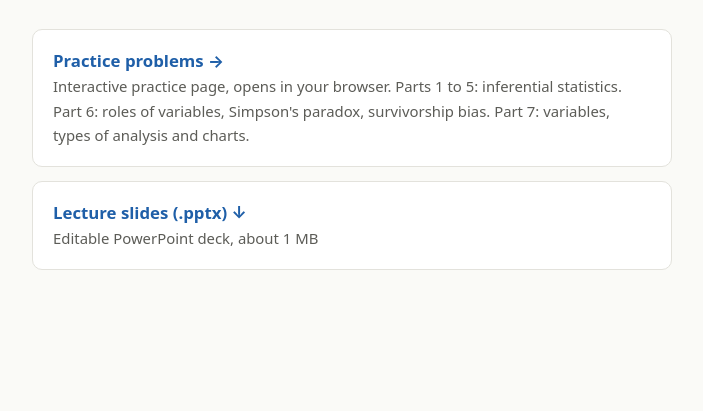
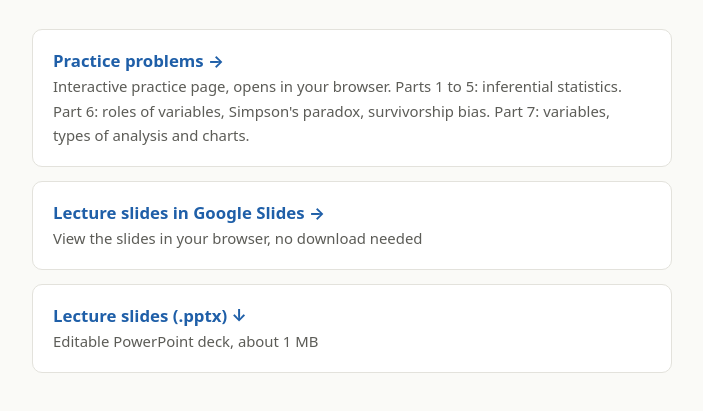
Before and after one commit to AshishK714/mstm-inferential-statistics, a plain HTML site: page index.html in a window 1280 px wide. Shown: the part 123-534 px from the top of the page, without its empty margins (288-991 px from the left). Drawn offline with Linux system fonts and the light colour scheme.

Commit message:
Add Google Slides link to landing page
Co-Authored-By: Claude Opus 5.5 <noreply@anthropic.com>

```diff
--- a/index.html
+++ b/index.html
@@ -13,5 +13,6 @@ a.card:hover{border-color:var(--accent)}a.card b{color:var(--accent);display:blo
 <h1>End-term exam practice</h1>
 <p class="sub">MSTM — End-term materials</p>
 <a class="card" href="practice.html"><b>Practice problems →</b><span>Interactive practice page, opens in your browser. Parts 1 to 5: inferential statistics. Part 6: roles of variables, Simpson's paradox, survivorship bias. Part 7: variables, types of analysis and charts.</span></a>
+<a class="card" href="https://docs.google.com/presentation/d/1Ma_BPg98lFLWSow7ZxPLxo9nq_Vj_iJr/edit?usp=sharing" target="_blank" rel="noopener"><b>Lecture slides in Google Slides →</b><span>View the slides in your browser, no download needed</span></a>
 <a class="card" href="Inferential_Statistics_and_Hypothesis_Testing.pptx" download><b>Lecture slides (.pptx) ↓</b><span>Editable PowerPoint deck, about 1 MB</span></a>
 </main></body></html>
```
